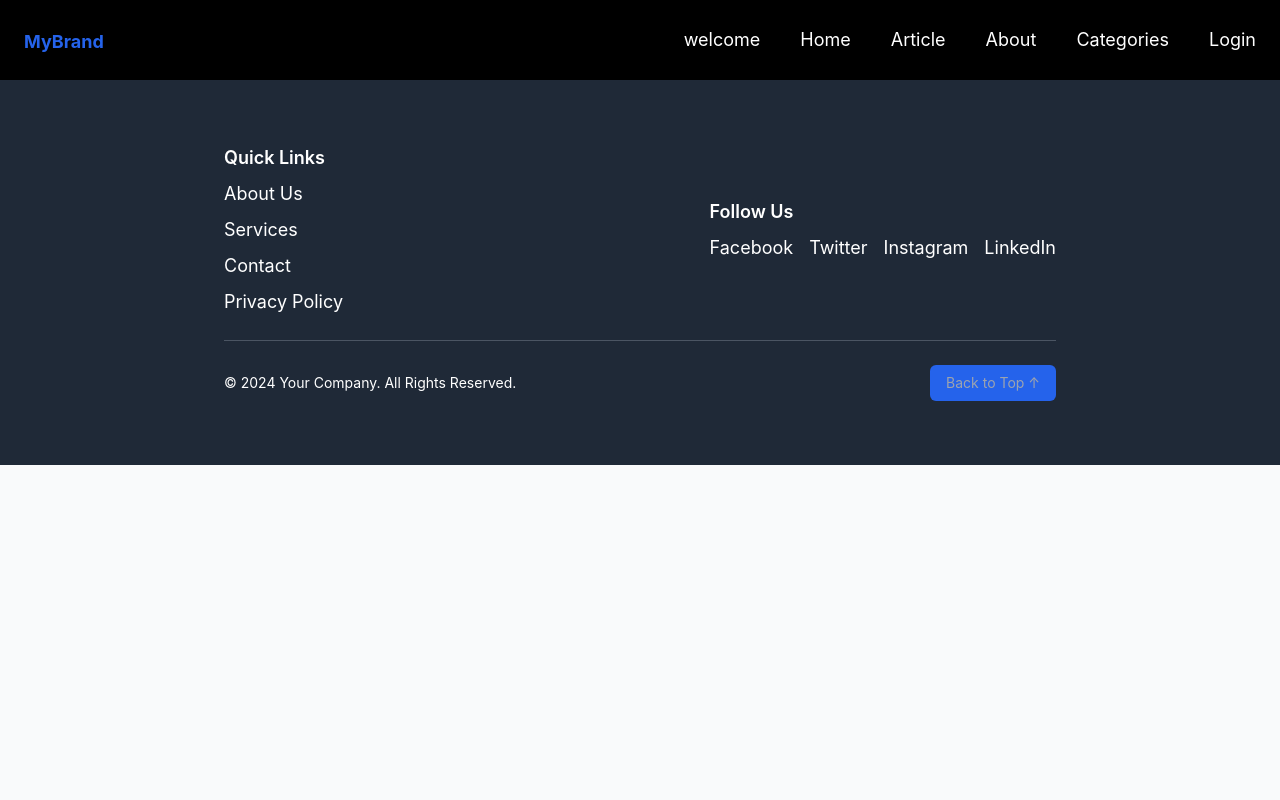
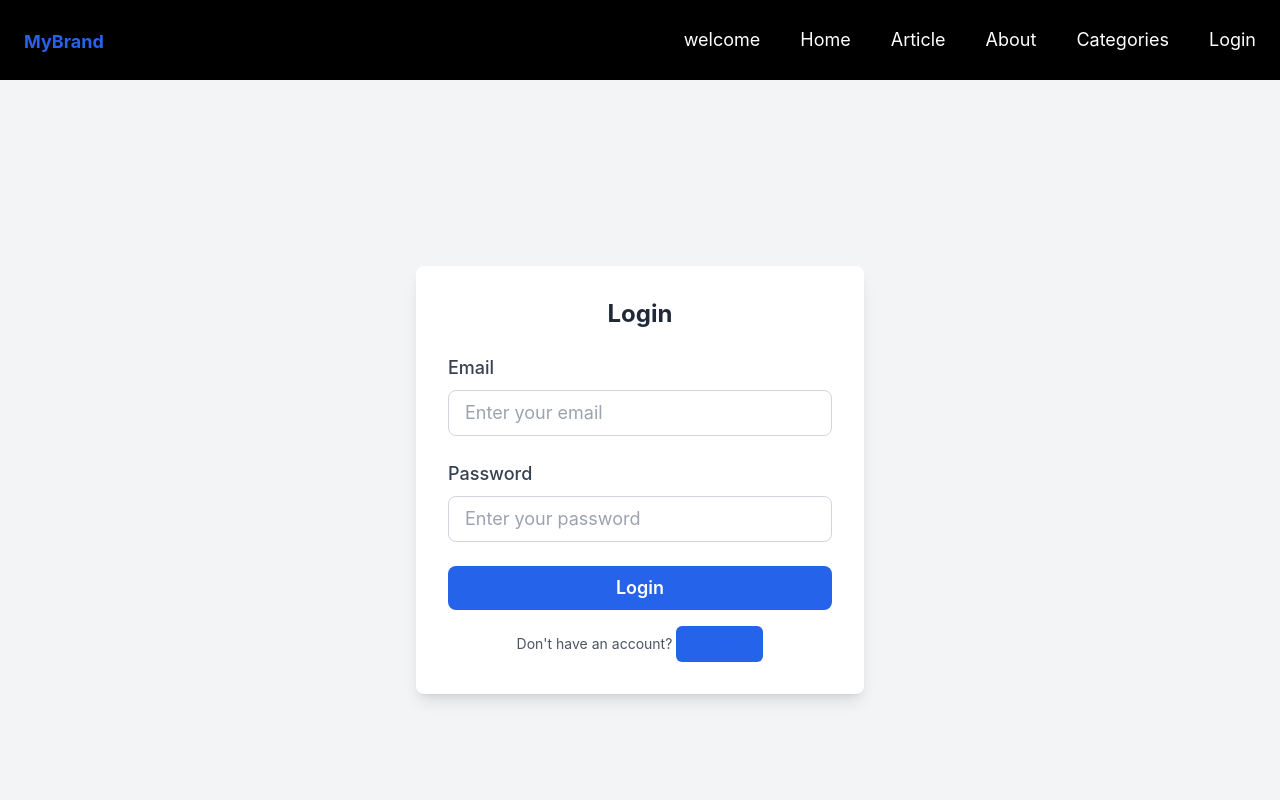
Before and after one commit to julietwainoi/gitconnectAPP, a React (Create React App) app: page /AuthForm in a window 1280 px wide. Shown: the top 800 px of the page. Built offline with nearby package versions, Linux system fonts and the light colour scheme.

Commit message:
Added the registration form

```diff
--- a/src/api.js
+++ b/src/api.js
@@ -1,6 +1,25 @@
 import axios from 'axios';
 
 const API_URL = 'http://localhost:8000/v1';  // URL of the Laravel backend
+
+
+// Example: registration request
+export const register = async (name, email, userType, password) => {
+    try {
+        const response = await axios.post(`${API_URL}/register`, {
+            name,
+            email,
+            userType,
+            password
+        });
+        const token = response.data.token;  // Extract token from the response
+        localStorage.setItem('token', token);  // Store token in localStorage
+        return response.data;
+    } catch (error) {
+        console.error('Error during register', error);
+        throw error;
+    }
+};
 
 // Example: Login request
 export const login = async (email, password) => {
--- a/src/components/app.jsx
+++ b/src/components/app.jsx
@@ -7,7 +7,7 @@ import Test from "./test.jsx";
 import Home from "./Home.jsx";
 import About from "./About.jsx"; // Import the About component
 import Categories from "./Categories.jsx";
-import LoginForm from "./login.jsx";
+import AuthForm from "./login.jsx";
 import { UserProvider } from "../UserContext";
 
 function App() {
@@ -26,7 +26,7 @@ function App() {
                                 element={<About name="John Doe" />} // Passing props here
                             />
                             <Route path="/Categories" element={<Categories />} />
-                            <Route path="/LoginForm" element={<LoginForm />} />
+                            <Route path="/AuthForm" element={<AuthForm />} />
                         </Routes>
                     </main>
                     <Footer />
--- a/src/components/header.jsx
+++ b/src/components/header.jsx
@@ -86,7 +86,7 @@ function Header() {
                     </li>
                     <li>
                         <Link
-                            to="/LoginForm"
+                            to="/AuthForm"
                             className="text-white hover:text-yellow-300 transition duration-300 ease-in-out text-lg"
                         >
                             Login
--- a/src/components/login.jsx
+++ b/src/components/login.jsx
@@ -1,27 +1,44 @@
 import React, { useState } from 'react';
-import { login } from '../api';  // Import the login function from the api.js file
+import { login, register } from '../api';  // Import the login and register functions from api.js
 
-function LoginForm() {
+function AuthForm() {
+    const [isLogin, setIsLogin] = useState(true);  // Toggle between login and register
     const [email, setEmail] = useState('');
     const [password, setPassword] = useState('');
+    const [confirmPassword, setConfirmPassword] = useState('');
     const [error, setError] = useState(null);
 
     const handleSubmit = async (e) => {
-        e.preventDefault();  // Prevent the form from refreshing the page
+        e.preventDefault();
+        setError(null);
+
+        if (!isLogin && password !== confirmPassword) {
+            setError('Passwords do not match.');
+            return;
+        }
+
         try {
-            const response = await login(email, password);
-            console.log('Login successful:', response);
-            // Handle the login success (e.g., store token, redirect)
+            if (isLogin) {
+                const response = await login(email, password);
+                console.log('Login successful:', response);
+                // Handle login success
+            } else {
+                const response = await register(email, password);
+                console.log('Registration successful:', response);
+                // Handle registration success
+            }
         } catch (error) {
-            console.error('Login failed:', error);
-            setError('Login failed. Please check your credentials.');
+            console.error(`${isLogin ? 'Login' : 'Registration'} failed:`, error);
+            setError(`${isLogin ? 'Login' : 'Registration'} failed. Please try again.`);
         }
     };
 
     return (
         <div className="flex items-center justify-center min-h-screen bg-gray-100">
             <div className="w-full max-w-md bg-white rounded-lg shadow-lg p-8">
-                <h2 className="text-2xl font-bold text-gray-800 text-center mb-6">Login</h2>
+                <h2 className="text-2xl font-bold text-gray-800 text-center mb-6">
+                    {isLogin ? 'Login' : 'Register'}
+                </h2>
 
                 <form onSubmit={handleSubmit} className="space-y-6">
                     {/* Email Input */}
@@ -50,6 +67,21 @@ function LoginForm() {
                         />
                     </div>
 
+                    {/* Confirm Password Input (only for registration) */}
+                    {!isLogin && (
+                        <div>
+                            <label className="block text-gray-700 font-medium mb-2">Confirm Password</label>
+                            <input
+                                type="password"
+                                value={confirmPassword}
+                                onChange={(e) => setConfirmPassword(e.target.value)}
+                                required
+                                placeholder="Confirm your password"
+                                className="w-full px-4 py-2 border rounded-lg focus:outline-none focus:ring-2 focus:ring-blue-500"
+                            />
+                        </div>
+                    )}
+
                     {/* Error Message */}
                     {error && <p className="text-red-600 text-sm">{error}</p>}
 
@@ -58,12 +90,23 @@ function LoginForm() {
                         type="submit"
                         className="w-full bg-blue-600 text-white py-2 rounded-lg hover:bg-blue-700 transition duration-300 font-semibold"
                     >
-                        Login
+                        {isLogin ? 'Login' : 'Register'}
                     </button>
                 </form>
+
+                {/* Toggle between Login and Register */}
+                <p className="text-center text-sm text-gray-600 mt-4">
+                    {isLogin ? "Don't have an account?" : 'Already have an account?'}{' '}
+                    <button
+                        onClick={() => setIsLogin(!isLogin)}
+                        className="text-blue-600 hover:underline font-medium"
+                    >
+                        {isLogin ? 'Register' : 'Login'}
+                    </button>
+                </p>
             </div>
         </div>
     );
 }
 
-export default LoginForm;
+export default AuthForm;
```
